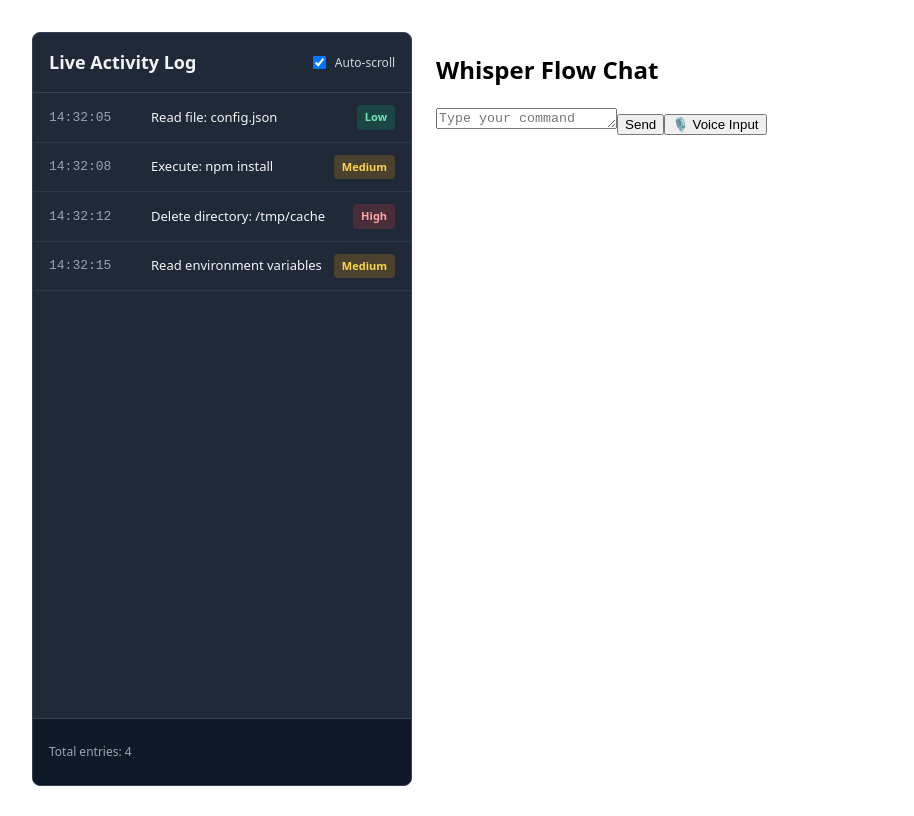
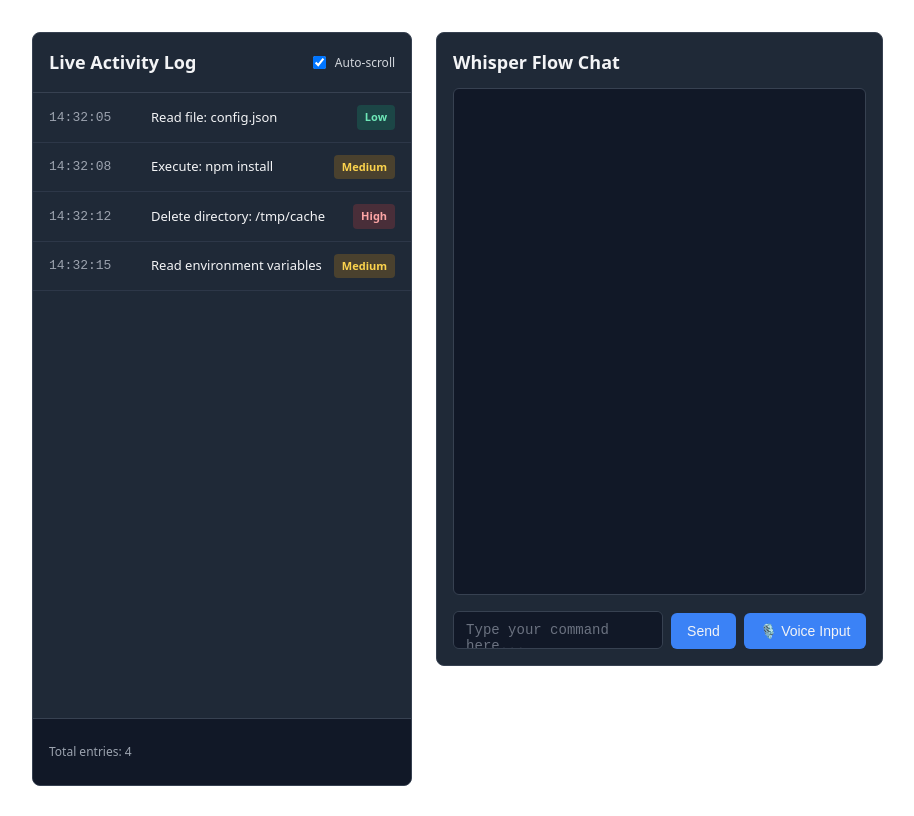
Before and after one commit to SeanSan06/claw-jail, a React (Vite) app in the folder frontend/: page / in a window 1280 px wide. Shown: the whole page, without its empty margins (0-914 px from the left). Built offline with nearby package versions, Linux system fonts and the light colour scheme.

Commit message:
feat/refactor: Add CSS for Chat component and more comments
The chat now has color, padding, and proper alginment. There are also
some small QoL design features like hover and pulse animations for
buttons.

```diff
--- a/frontend/src/styles/specific-components/whisper-flow-chat.css
+++ b/frontend/src/styles/specific-components/whisper-flow-chat.css
@@ -0,0 +1,94 @@
+/* Chat box area */
+#whisper-flow-chat {
+    background: #1f2937;
+    border-radius: 8px;
+    border: 1px solid #374151;
+    padding: 16px;
+    display: flex;
+    flex-direction: column;
+    height: 100%;
+    max-height: 600px;
+}
+
+#whisper-flow-chat h2 {
+    margin: 0 0 12px 0;
+    color: #f3f4f6;
+    font-size: 18px;
+}
+
+#chat-container {
+    flex: 1;
+    overflow-y: auto;
+    margin-bottom: 16px;
+    padding: 8px;
+    background: #111827;
+    border-radius: 6px;
+    border: 1px solid #374151;
+}
+
+/* Input box area */
+#input-container {
+    display: flex;
+    gap: 8px;
+    align-items: flex-end;
+}
+
+#input-container textarea {
+    flex: 1;
+    padding: 10px 12px;
+    border: 1px solid #374151;
+    border-radius: 6px;
+    background: #111827;
+    color: #f3f4f6;
+    font-family: 'Courier New', monospace;
+    font-size: 14px;
+    resize: none;
+    max-height: 120px;
+    overflow-y: auto;
+    outline: none;
+    transition: border-color 0.2s;
+}
+
+    #input-container textarea:focus {
+        border-color: #3b82f6;
+    }
+
+    #input-container textarea::placeholder {
+        color: #6b7280;
+    }
+
+/* Buttons for sending message and toggling voice input */
+#input-container button {
+    padding: 10px 16px;
+    background: #3b82f6;
+    color: #f3f4f6;
+    border: none;
+    border-radius: 6px;
+    cursor: pointer;
+    font-size: 14px;
+    font-weight: 500;
+    white-space: nowrap;
+    transition: background-color 0.2s ease;
+}
+
+    #input-container button:hover {
+        background: #2563eb;
+    }
+
+    #input-container button:active {
+        background: #1d4ed8;
+    }
+
+    #input-container button.listening {
+        background: #ef4444;
+        animation: pulse 1s infinite;
+    }
+
+    #input-container button.listening:hover {
+        background: #dc2626;
+    }
+
+    @keyframes pulse {
+        0%, 100% { opacity: 1; }
+        50% { opacity: 0.7; }
+    }
```
Also changed, not shown: frontend/src/components/WhisperFlowChat.jsx (+6 -2 lines).
